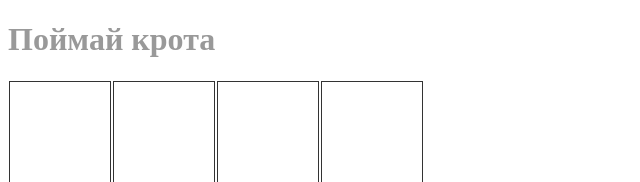
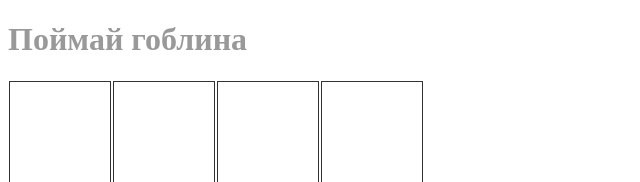
Before and after one commit to SanchoRodriges/ahj-dom, a website built with webpack: page src/index.html in a window 1280 px wide. Shown: the top 182 px of the page, 0-640 px from the left. Built offline with nearby package versions, Linux system fonts and the light colour scheme.

Commit message:
Goblin game

```diff
--- a/src/index.html
+++ b/src/index.html
@@ -7,7 +7,7 @@
   <title>Document</title>
 </head>
 <body>
-<h1>Поймай крота</h1>
+<h1>Поймай гоблина</h1>
 <div class="game-wrapper"></div>
 </body>
 </html>
```
